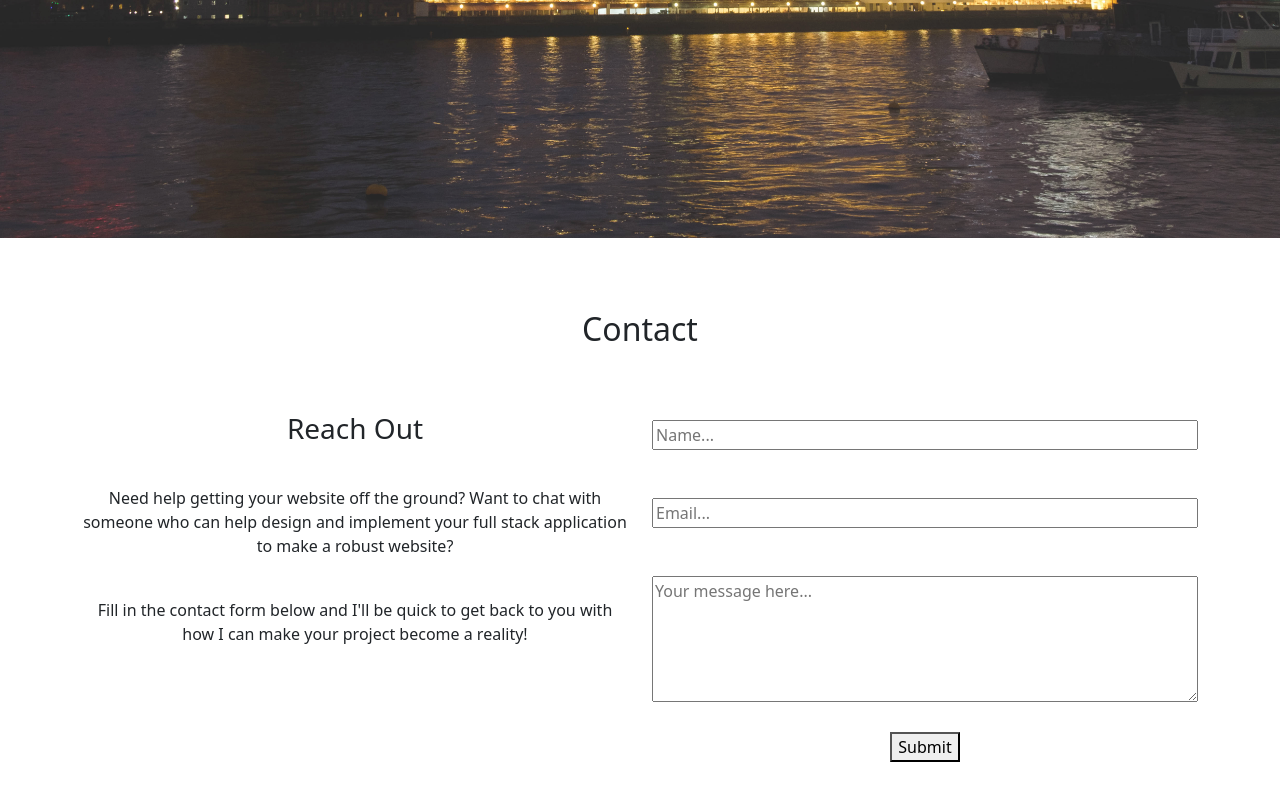
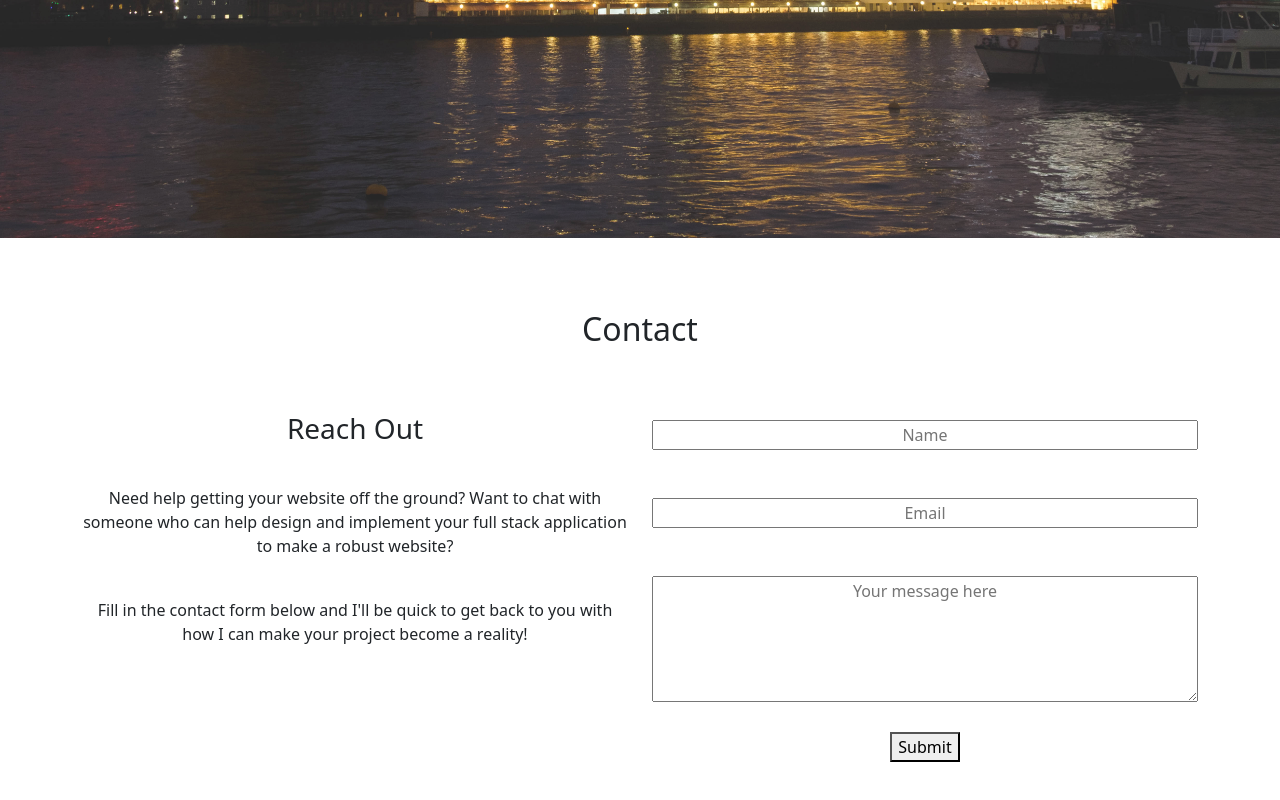
Before and after one commit to a-breezy/portfolio, a React (Create React App) app: page /contact in a window 1280 px wide. Shown: the part 562-1362 px from the top of the page. Built offline with nearby package versions, Linux system fonts and the light colour scheme.

Commit message:
added email submit to contact form, as well as thank you for submitting

```diff
--- /dev/null
+++ b/src/components/ContactForm/index.js
@@ -0,0 +1,90 @@
+import React, { useState } from "react";
+
+const ContactForm = (props) => {
+	const { thankYou, setThankYou } = props;
+	const [formState, setFormState] = useState({
+		name: "",
+		email: "",
+		message: "",
+	});
+	const { name, email, message } = formState;
+	const [errorMessage, setErrorMessage] = useState("");
+
+	function validateEmail(email) {
+		var re =
+			/^(([^<>()[\]\\.,;:\s@"]+(\.[^<>()[\]\\.,;:\s@"]+)*)|(".+"))@((\[[0-9]{1,3}\.[0-9]{1,3}\.[0-9]{1,3}\.[0-9]{1,3}\])|(([a-zA-Z\-0-9]+\.)+[a-zA-Z]{2,}))$/;
+		return re.test(String(email).toLowerCase());
+	}
+
+	function handleChange(e) {
+		if (e.target.name === "email") {
+			const isValid = validateEmail(e.target.value);
+			if (!isValid) {
+				setErrorMessage("Your email is invalid");
+			} else {
+				setErrorMessage("");
+			}
+		} else {
+			if (!e.target.value.length) {
+				setErrorMessage(`${e.target.name} is required`);
+			} else {
+				setErrorMessage("");
+			}
+		}
+
+		if (!errorMessage) {
+			setFormState({ ...formState, [e.target.name]: e.target.value });
+		}
+	}
+
+	function handleSubmit(e) {
+		e.preventDefault();
+		setThankYou(true);
+		console.log(formState);
+	}
+	return (
+		<form
+			id="contact-form"
+			onSubmit={handleSubmit}
+			action="https://formsubmit.co/ambrose.wilkins@gmail.com"
+			method="POST"
+		>
+			<div className="py-4">
+				<input
+					type="text"
+					name="name"
+					className="input"
+					placeholder="Name"
+					defaultValue={name}
+					onBlur={handleChange}
+					required
+				/>
+			</div>
+			<div className="py-4">
+				<input
+					type="email"
+					name="email"
+					className="input"
+					placeholder="Email"
+					defaultValue={email}
+					onBlur={handleChange}
+					required
+				/>
+			</div>
+			<div className="py-4">
+				<textarea
+					rows="5"
+					name="message"
+					placeholder="Your message here"
+					className="input"
+					defaultValue={message}
+					onBlur={handleChange}
+					required
+				/>
+			</div>
+			<button type="submit">Submit</button>
+		</form>
+	);
+};
+
+export default ContactForm;
--- /dev/null
+++ b/src/components/ContactFormSubmit/index.js
@@ -0,0 +1,14 @@
+import React, { useState } from "react";
+
+const ContactFormSubmit = (props) => {
+	// const { thankYou, setThankYou } = props;
+
+	return (
+		<div>
+			<h3>Thanks for reaching out!</h3>
+			<p>Please give me up to a week to reach back out!</p>
+		</div>
+	);
+};
+
+export default ContactFormSubmit;
--- a/src/index.css
+++ b/src/index.css
@@ -124,6 +124,7 @@ code {
 
 .input {
 	width: 100%;
+	text-align: center;
 }
 
 /* media queries for smaller screens */
--- a/src/pages/Contact.js
+++ b/src/pages/Contact.js
@@ -1,47 +1,15 @@
 import React, { useState } from "react";
 import { Col, Container, Row } from "react-bootstrap";
+import ContactForm from "../components/ContactForm";
+import ContactFormSubmit from "../components/ContactFormSubmit";
 
 const Contact = () => {
-	const [formState, setFormState] = useState({
-		name: "",
-		email: "",
-		message: "",
-	});
-	const { name, email, message } = formState;
-	const [errorMessage, setErrorMessage] = useState("");
+	const [thankYou, setThankYou] = useState(false);
+	console.log(thankYou);
 
-	function validateEmail(email) {
-		var re =
-			/^(([^<>()[\]\\.,;:\s@"]+(\.[^<>()[\]\\.,;:\s@"]+)*)|(".+"))@((\[[0-9]{1,3}\.[0-9]{1,3}\.[0-9]{1,3}\.[0-9]{1,3}\])|(([a-zA-Z\-0-9]+\.)+[a-zA-Z]{2,}))$/;
-		return re.test(String(email).toLowerCase());
-	}
-
-	function handleChange(e) {
-		if (e.target.name === "email") {
-			const isValid = validateEmail(e.target.value);
-			if (!isValid) {
-				setErrorMessage("Your email is invalid");
-			} else {
-				setErrorMessage("");
-			}
-		} else {
-			if (!e.target.value.length) {
-				setErrorMessage(`${e.target.name} is required`);
-			} else {
-				setErrorMessage("");
-			}
-		}
-
-		if (!errorMessage) {
-			setFormState({ ...formState, [e.target.name]: e.target.value });
-		}
-	}
-
-	function handleSubmit(e) {
-		e.preventDefault();
-		console.log(formState);
-	}
-	return (
+	return thankYou ? (
+		<ContactFormSubmit />
+	) : (
 		<Container className="py-5" id="contact">
 			<h2 className="py-4 text-center">Contact</h2>
 			<Row className="text-center contact-row pt-3">
@@ -58,39 +26,7 @@ const Contact = () => {
 					</p>
 				</Col>
 				<Col md={6}>
-					<form id="contact-form" onSubmit={handleSubmit}>
-						<div className="py-4">
-							<input
-								type="text"
-								name="name"
-								className="input"
-								placeholder="Name..."
-								defaultValue={name}
-								onBlur={handleChange}
-							/>
-						</div>
-						<div className="py-4">
-							<input
-								type="email"
-								name="email"
-								className="input"
-								placeholder="Email..."
-								defaultValue={email}
-								onBlur={handleChange}
-							/>
-						</div>
-						<div className="py-4">
-							<textarea
-								rows="5"
-								name="message"
-								placeholder="Your message here..."
-								className="input"
-								defaultValue={message}
-								onBlur={handleChange}
-							/>
-						</div>
-						<button type="submit">Submit</button>
-					</form>
+					<ContactForm thankYou={thankYou} setThankYou={setThankYou} />
 				</Col>
 			</Row>
 		</Container>
--- a/src/pages/Projects.js
+++ b/src/pages/Projects.js
@@ -10,7 +10,7 @@ const Projects = ({ projects }) => {
 			<h2 className="py-4 text-center">Projects</h2>
 			<Row className="text-center contact-row pt-3">
 				{projects.map((project) => {
-					console.log("project", project);
+					// console.log("project", project);
 					return (
 						<Col md={6}>
 							<Project projects={project} key={project} />
```
Also changed, not shown: src/components/Contact/index.js (deleted, +0 -35 lines).
